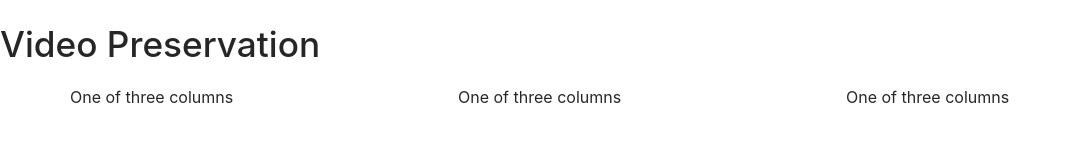
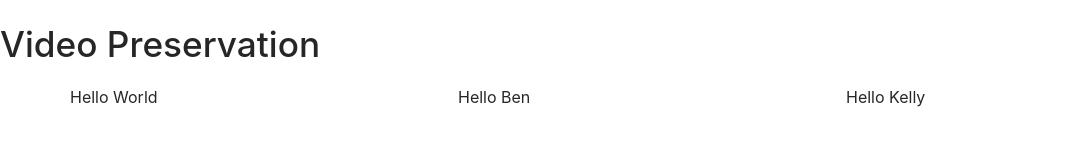
Before and after one commit to VidPrez/vidprez.github.io, a website: page index.html in a window 1280 px wide. Shown: the whole page, without its empty margins (0-1071 px from the left). Drawn offline with Linux system fonts and the light colour scheme.

Commit message:
Update index.html

```diff
--- a/index.html
+++ b/index.html
@@ -11,13 +11,13 @@
   <div class="container">
   <div class="row">
     <div class="col-sm">
-      One of three columns
+      Hello World
     </div>
     <div class="col-sm">
-      One of three columns
+      Hello Ben
     </div>
     <div class="col-sm">
-      One of three columns
+      Hello Kelly
     </div>
   </div>
 </div>
```
